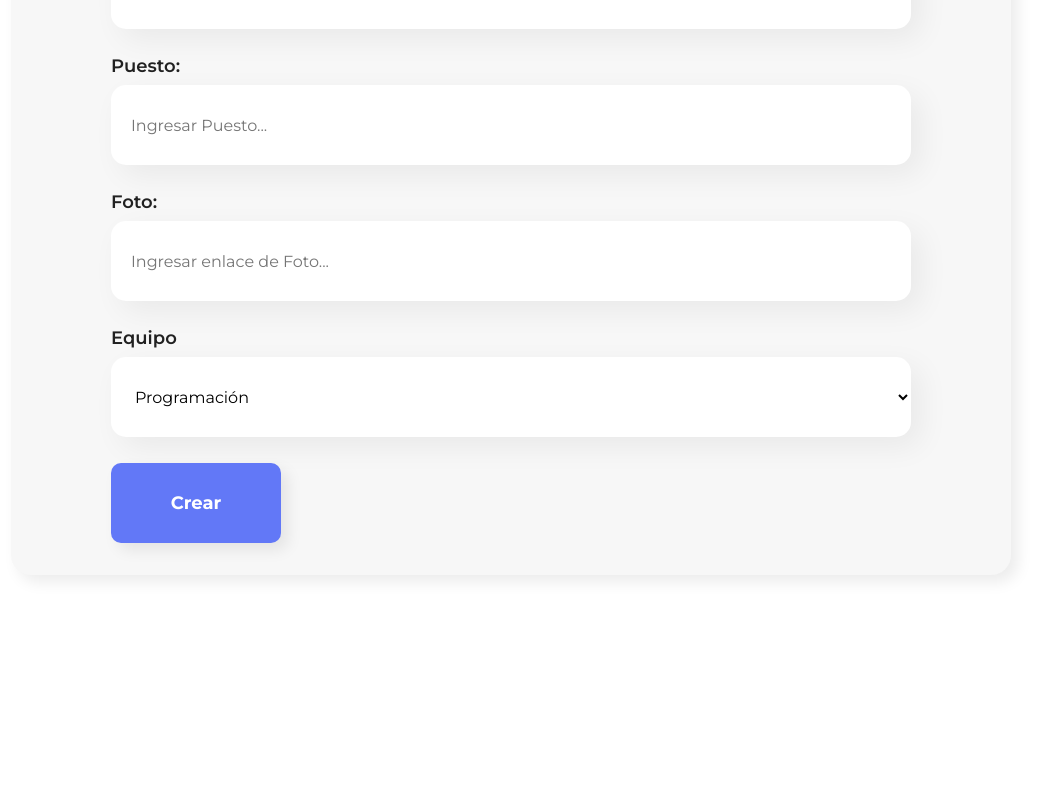
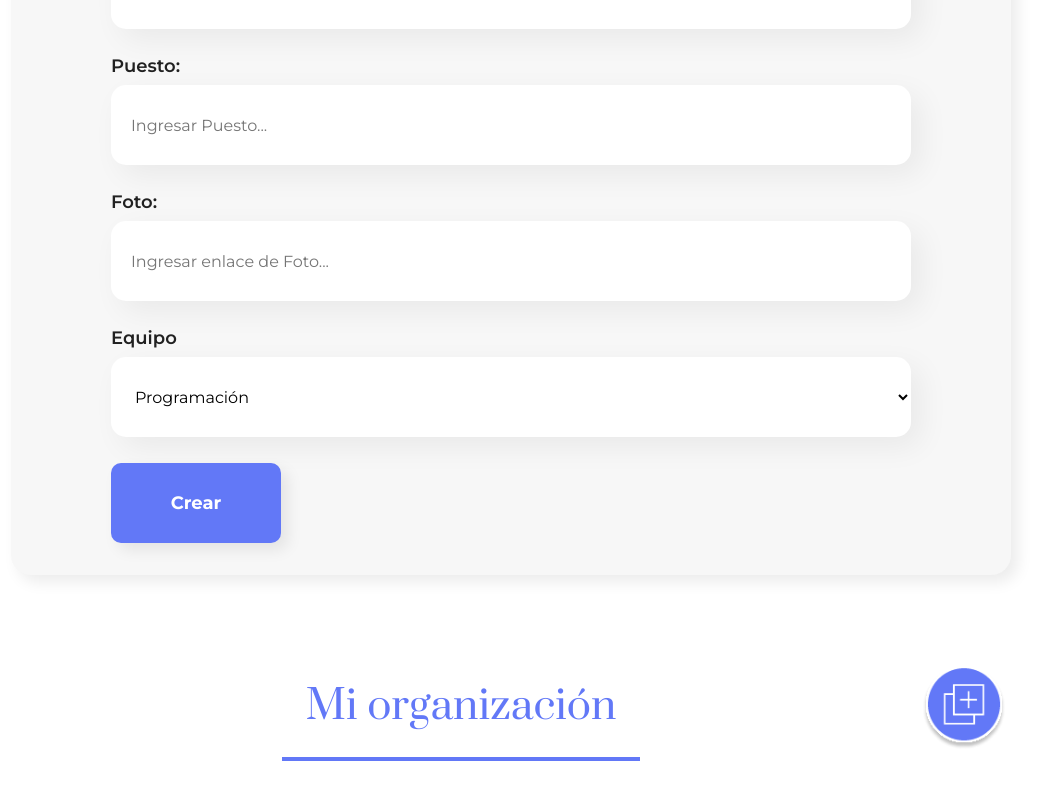
Before and after one commit to RafaelSolano/aluraorg, a React (Create React App) app: page / in a window 1280 px wide. Shown: the part 776-1576 px from the top of the page, without its empty margins (129-1175 px from the left). Before the commit the page ends 1431 px from the top, so only its background shows below. Built offline with nearby package versions, Linux system fonts and the light colour scheme.

Commit message:
Se crea el toggle para el form

```diff
--- a/src/App.js
+++ b/src/App.js
@@ -1,13 +1,22 @@
+import { useState } from 'react';
 import './App.css';
 import Header  from './components/Header/Header';
 import FormUser from './components/FormUser/FormUser';
-
+import MyOrg from './components/MyOrg';
 
 function App() {
+
+  const [showForm, updateShow] = useState(true)
+  const switchShow = () =>{
+    updateShow(!showForm)
+
+  }
   return (
     <div className="App">
       <Header/>
-      <FormUser/>
+      {showForm === true ?<FormUser/> : <></> }
+
+      <MyOrg switchShow ={switchShow}/>
 
 
     </div>
--- a/src/components/FieldInput/index.js
+++ b/src/components/FieldInput/index.js
@@ -1,10 +1,9 @@
 import "./FieldForm.css"
 const FieldForm = (props) =>{
-    console.log("props: ", props);
     const placeholderTemplate = `${props.placeholder}...`
     return <div className="fieldForm">
     <label className="fieldForm__label"  >{props.title} </label>
-    <input className="fieldForm__input" type="text"  name="fieldText" placeholder={placeholderTemplate}></input>
+    <input className="fieldForm__input" type="text"  name="fieldText" placeholder={placeholderTemplate} required={props.required}></input>
 
 
     </div>
--- a/src/components/FormUser/FormUser.js
+++ b/src/components/FormUser/FormUser.js
@@ -3,12 +3,18 @@
 import ListOptions from "../ListOptions";
 import Button from "../Button";
 const FormUser = () =>{
+
+    const controlSubmit =(e) =>{
+        e.preventDefault()
+        console.log('Envio btn', e)
+    }
+
     return <section className="formUser">
-        <form className="formUser__form">
+        <form onSubmit={controlSubmit}  className="formUser__form">
             <h2 className="formUser__title">Rellena el formulario para agregar el colaborador</h2>
-            <FieldForm title ='Nombre: ' placeholder="Ingresar Nombre"/>
-            <FieldForm title ='Puesto: ' placeholder="Ingresar Puesto"/>
-            <FieldForm title ='Foto:'placeholder="Ingresar enlace de Foto" />
+            <FieldForm title ='Nombre: ' placeholder="Ingresar Nombre" required />
+            <FieldForm title ='Puesto: ' placeholder="Ingresar Puesto" required/>
+            <FieldForm title ='Foto:'placeholder="Ingresar enlace de Foto" required/>
             <ListOptions />
             <Button>
                 Crear
--- /dev/null
+++ b/src/components/MyOrg/index.js
@@ -0,0 +1,23 @@
+import { useState } from "react";
+import "./styles.css"
+
+const MyOrg = (props) =>{
+
+    /*
+    const [name, updateName ] = useState("Rafael");
+    const [show , updateShow] = useState(true)
+    const clickControl =()=>{
+        console.log("SE hizo click" , !show);
+        updateShow(!show)
+
+    }
+*/
+    return <section className="myOrg">
+        <div></div>
+        <h2 className=" MyOrg__title">Mi organización </h2>
+        <img className="MyOrg__img" src="/img/addButton.png" alt="add button" onClick={props.switchShow}/>
+    </section>
+
+}
+
+export default MyOrg;
--- /dev/null
+++ b/src/components/MyOrg/styles.css
@@ -0,0 +1,24 @@
+.myOrg{
+    display: flex;
+    justify-content: space-around;
+    align-items: center;
+    width: 100%;
+}
+.MyOrg__title{
+    padding: 2.4rem;
+    margin-bottom: 7.5rem;
+    font-family: "Prata";
+    font-size: 4rem;
+    font-weight: 400;
+    color: #6278F7;
+    border-bottom: 4px solid #6278F7;
+}
+
+.MyOrg__img{
+    margin-bottom: 7.5rem;
+    align-self: center;
+    width: 10rem;
+    height: 10rem;
+    cursor: pointer;
+
+}
```
Also changed, not shown: public/img/addButton.png (added).
